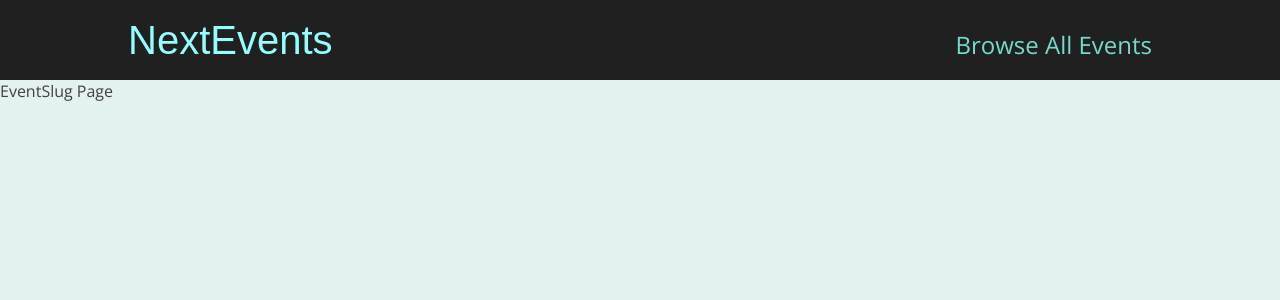
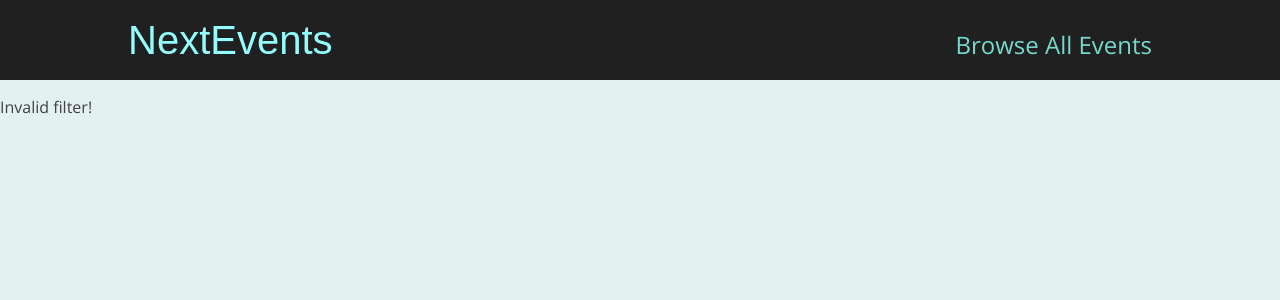
Before and after one commit to konojack/nextjs-file-based-routing, a Next.js app: page /events/e2 in a window 1280 px wide. Shown: the top 300 px of the page. Built offline with nearby package versions, Linux system fonts and the light colour scheme.

Commit message:
slug page for events

```diff
--- a/pages/events/[...slug].js
+++ b/pages/events/[...slug].js
@@ -1,3 +1,36 @@
+import { useRouter } from 'next/router';
+import { getFilteredEvents } from '../../data/dummy-data';
+
 export default function EventSlugPage() {
+  const router = useRouter();
+
+  const filterData = router.query.slug;
+
+  if (!filterData) {
+    return <p className="center">Loading...</p>;
+  }
+
+  const filteredYear = filterData[0];
+  const filteredMonth = filterData[1];
+
+  const numYear = +filteredYear;
+  const numMonth = +filteredMonth;
+
+  if (
+    isNaN(numYear) ||
+    isNaN(numMonth) ||
+    numYear > 2022 ||
+    numYear < 2021 ||
+    numMonth < 1 ||
+    numMonth > 12
+  ) {
+    return <p>Invalid filter!</p>;
+  }
+
+  const filteredEvents = getFilteredEvents({ year: numYear, month: numMonth });
+
+  if (!filterData || filteredEvents.length === 0) {
+    return <p>No events found for the chosen filter</p>;
+  }
   return <div>EventSlug Page</div>;
 }
```
